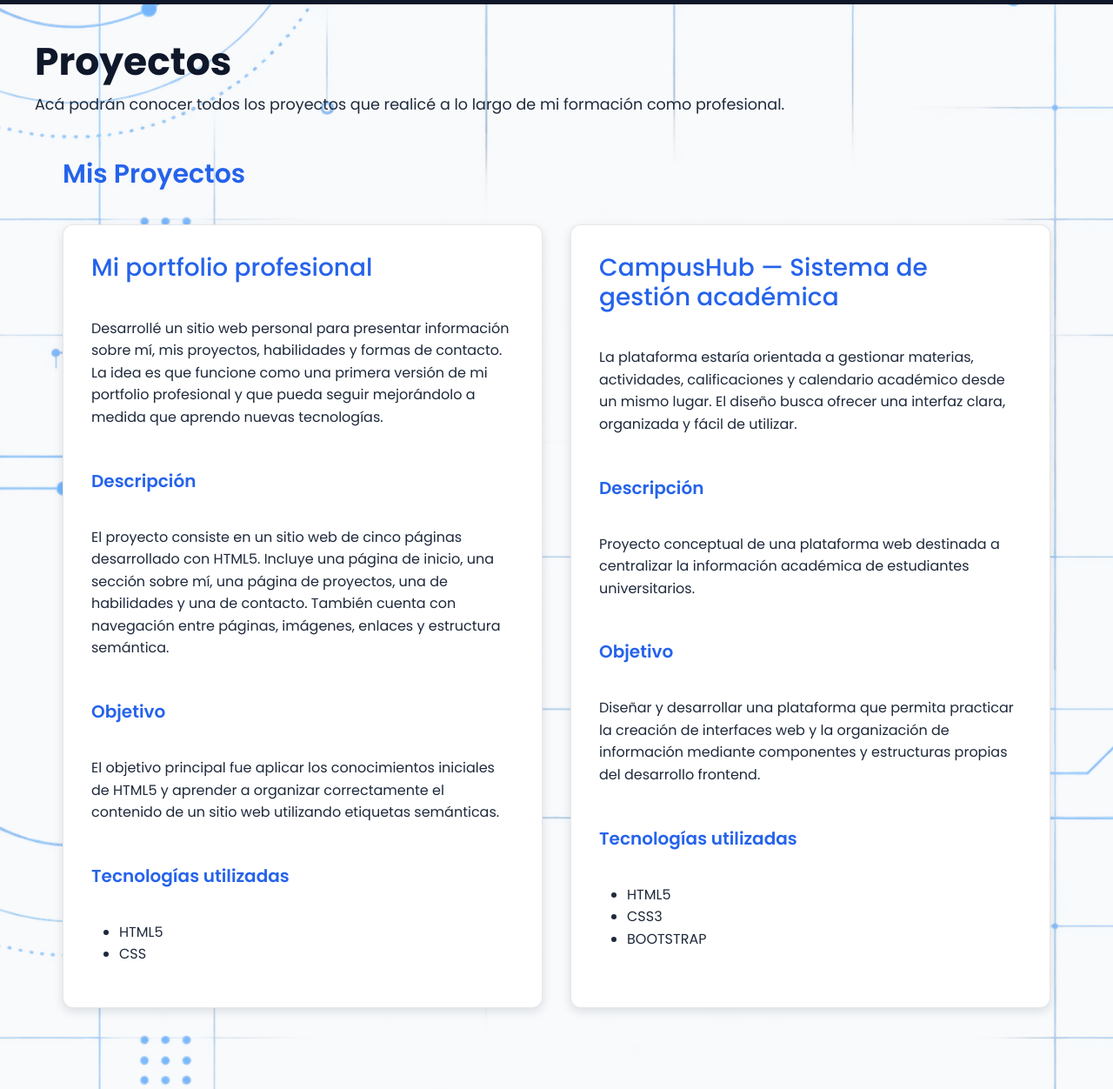
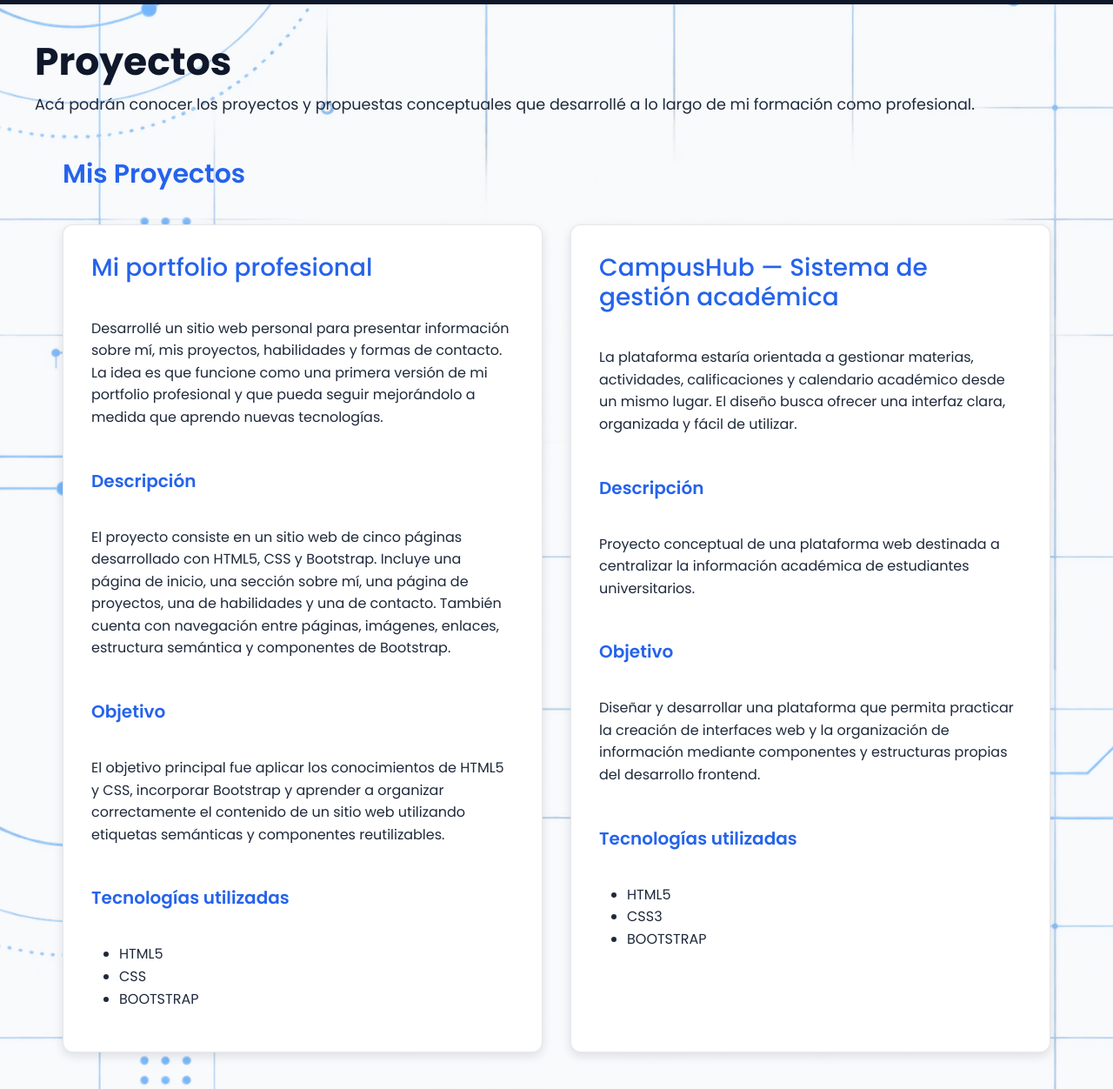
Before and after one commit to Alejo12254/proyecto-web-coder, a plain HTML site: page pages/proyectos.html in a window 1280 px wide. Shown: the part 171-1423 px from the top of the page at 87% size. Drawn offline with nearby package versions, Linux system fonts and the light colour scheme.

Commit message:
documentación: actualizar información de proyectos

```diff
--- a/pages/proyectos.html
+++ b/pages/proyectos.html
@@ -76,20 +76,21 @@
         </nav>
     <main class="main-ed">
         <h1 class="titulo-principal">Proyectos</h1>
-        <p class="parrafo">Acá podrán conocer todos los proyectos que realicé a lo largo de mi formación como profesional.</p>
+        <p class="parrafo">Acá podrán conocer los proyectos y propuestas conceptuales que desarrollé a lo largo de mi formación como profesional.</p>
         <section class="seccion proyectos-grid">
             <h2 class="titulo-dos titulo-proyectos">Mis Proyectos</h2>
             <article class="proyecto-card proyecto-1">
                 <h3 class="titulo-tres-proyecto">Mi portfolio profesional</h3>
                 <p class="parrafo-proyecto">Desarrollé un sitio web personal para presentar información sobre mí, mis proyectos, habilidades y formas de contacto. La idea es que funcione como una primera versión de mi portfolio profesional y que pueda seguir mejorándolo a medida que aprendo nuevas tecnologías.</p>
                 <h4 class="titulo-cuatro">Descripción</h4>
-                <p class="parrafo-proyecto">El proyecto consiste en un sitio web de cinco páginas desarrollado con HTML5. Incluye una página de inicio, una sección sobre mí, una página de proyectos, una de habilidades y una de contacto. También cuenta con navegación entre páginas, imágenes, enlaces y estructura semántica.</p>
+                <p class="parrafo-proyecto">El proyecto consiste en un sitio web de cinco páginas desarrollado con HTML5, CSS y Bootstrap. Incluye una página de inicio, una sección sobre mí, una página de proyectos, una de habilidades y una de contacto. También cuenta con navegación entre páginas, imágenes, enlaces, estructura semántica y componentes de Bootstrap.</p>
                 <h4 class="titulo-cuatro">Objetivo</h4>
-                <p class="parrafo-proyecto">El objetivo principal fue aplicar los conocimientos iniciales de HTML5 y aprender a organizar correctamente el contenido de un sitio web utilizando etiquetas semánticas.</p>
+                <p class="parrafo-proyecto">El objetivo principal fue aplicar los conocimientos de HTML5 y CSS, incorporar Bootstrap y aprender a organizar correctamente el contenido de un sitio web utilizando etiquetas semánticas y componentes reutilizables.</p>
                 <h4 class="titulo-cuatro">Tecnologías utilizadas</h4>
                 <ul>
                     <li>HTML5</li>
                     <li>CSS</li>
+                    <li>BOOTSTRAP</li>
                 </ul>
 
             </article>
```
